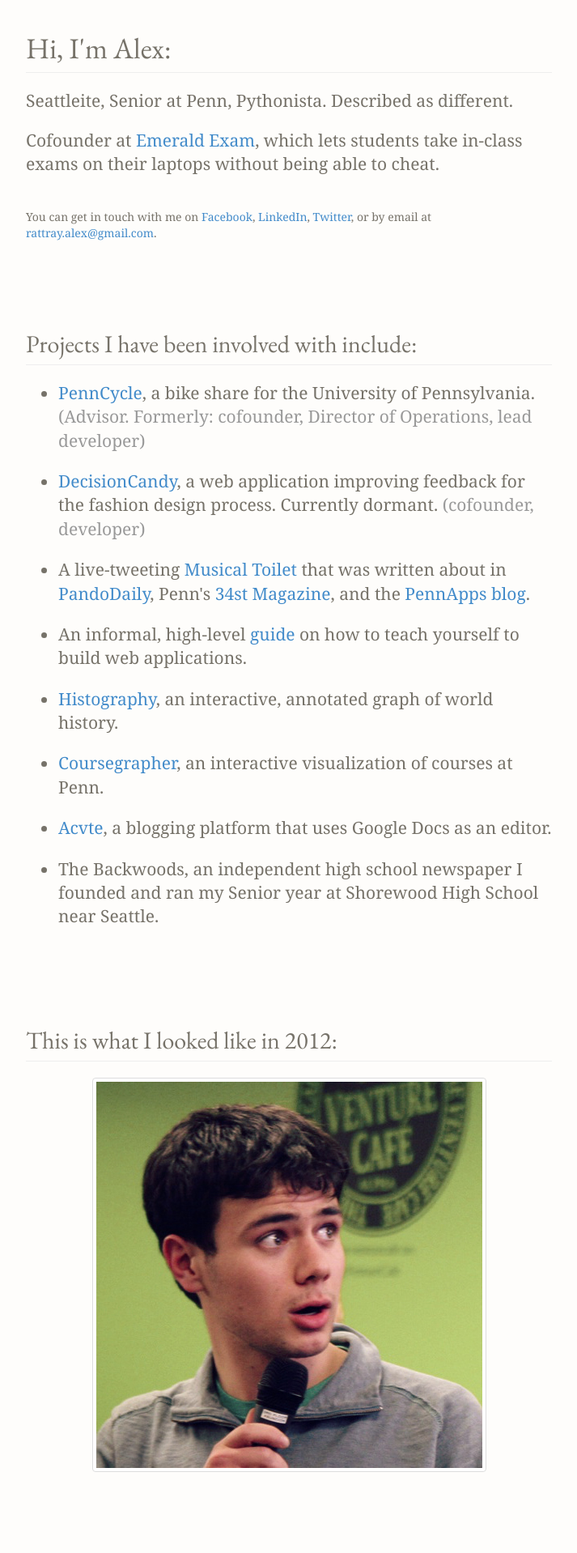
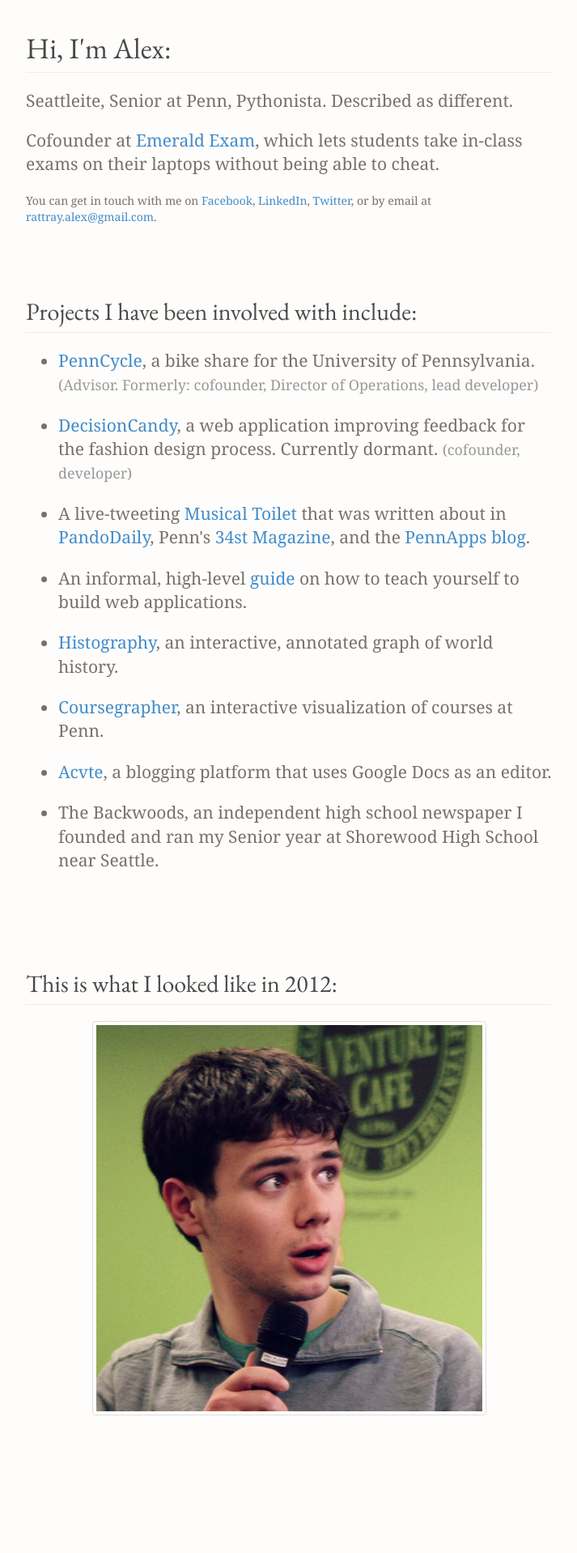
Before and after one commit to rattrayalex/rattrayalex.github.io, a Jekyll site: the page index.html, which Jekyll copies as it is, in a window 1280 px wide. Shown: the whole page at 81% size, without its empty margins (283-996 px from the left). Built offline with Jekyll 4.4.1, drawn with Linux system fonts in a browser that asks for light colours; Markdown is read by kramdown in place of the engine named in the settings; after the commit the page ends 1848 px from its top, so only the background shows below that.

Commit message:
small, remove brs

```diff
--- a/index.html
+++ b/index.html
@@ -19,6 +19,7 @@
     <style>
       h1, h2, h3, h4, h5, h6 {
         font-family: 'EB Garamond', Georgia, 'Times New Roman', Serif;
+        color: #484848;
       }
       p, span, li, ol, ul, a {
         font-family: Georgia, 'Times New Roman', Serif;
@@ -48,7 +49,6 @@
         <a href="http://emeraldexam.com">Emerald Exam</a>,
         which lets students take in-class exams on their laptops without being able to cheat.
       </p>
-      <br>
       <p>
         You can get in touch with me on
         <a href="http://facebook.com/mouselatterman">Facebook</a>,
@@ -59,16 +59,15 @@
       </p>
       <br>
       <br>
-      <br>
       <h2 class="page-header">Projects I have been involved with include:</h2>
       <ul class="lead">
         <li>
           <a href="http://penncycle.org">PennCycle</a>, a bike share for the University of Pennsylvania.
-          <span class="text-muted">(Advisor. Formerly: cofounder, Director of Operations, lead developer)</span>
+          <small class="text-muted">(Advisor. Formerly: cofounder, Director of Operations, lead developer)</small>
         </li>
         <li>
           <a href="http://decisioncandy.com">DecisionCandy</a>, a web application improving feedback for the fashion design process. Currently dormant.
-          <span class="text-muted">(cofounder, developer)</span>
+          <small class="text-muted">(cofounder, developer)</small>
         </li>
         <li>
           A live-tweeting <a href="http://github.com/rattrayalex/musical-toilet">Musical Toilet</a>&nbsp;that was written about in <a href="http://pandodaily.com/2013/01/22/meet-musical-toilet-the-latest-innovation-in-the-connected-bathroom/">PandoDaily</a>, Penn's <a href="http://34st.com/2013/01/penn-has-a-hack-for-that/">34st Magazine</a>, and the <a href="http://blog.pennapps.com/post/40993980632/whos-hacking-what-the-musical-toilet">PennApps blog</a>. </li>
```
